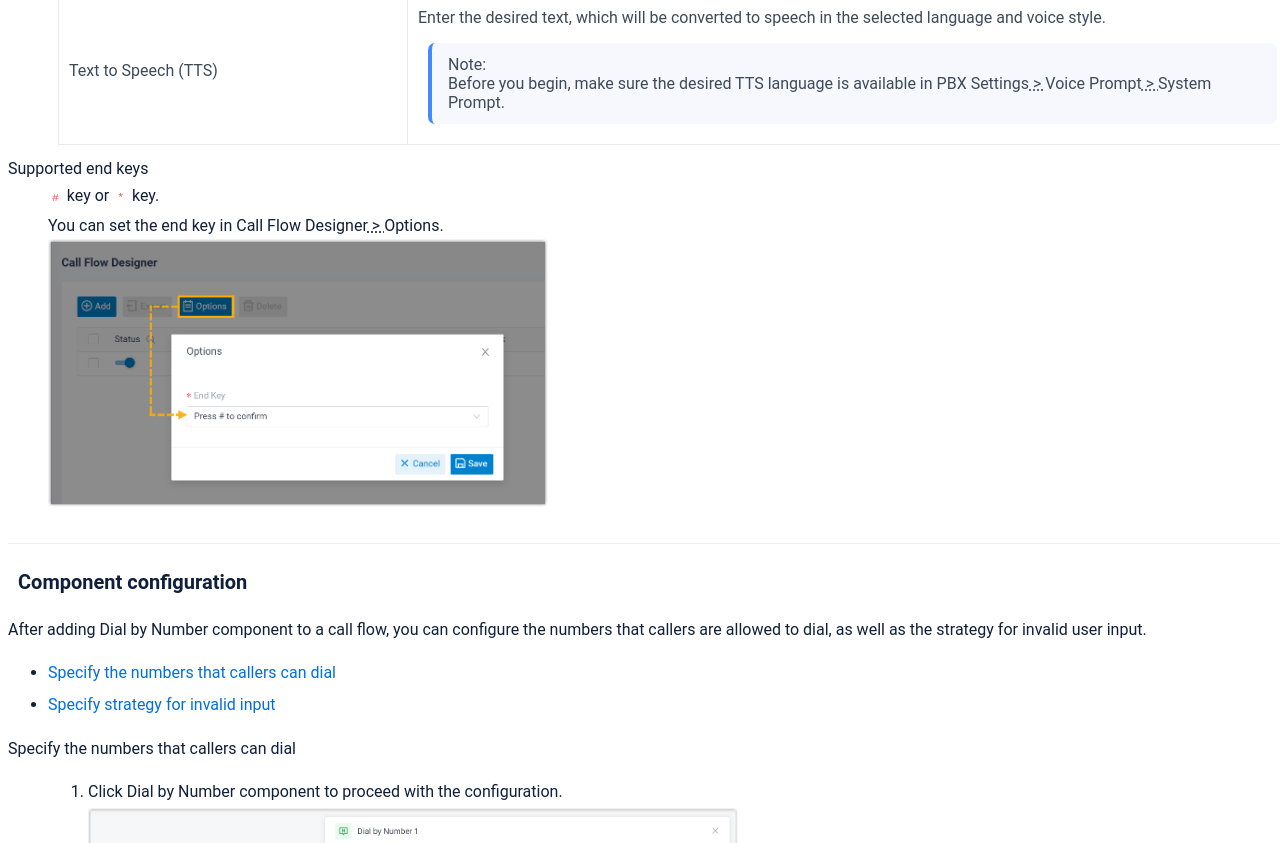
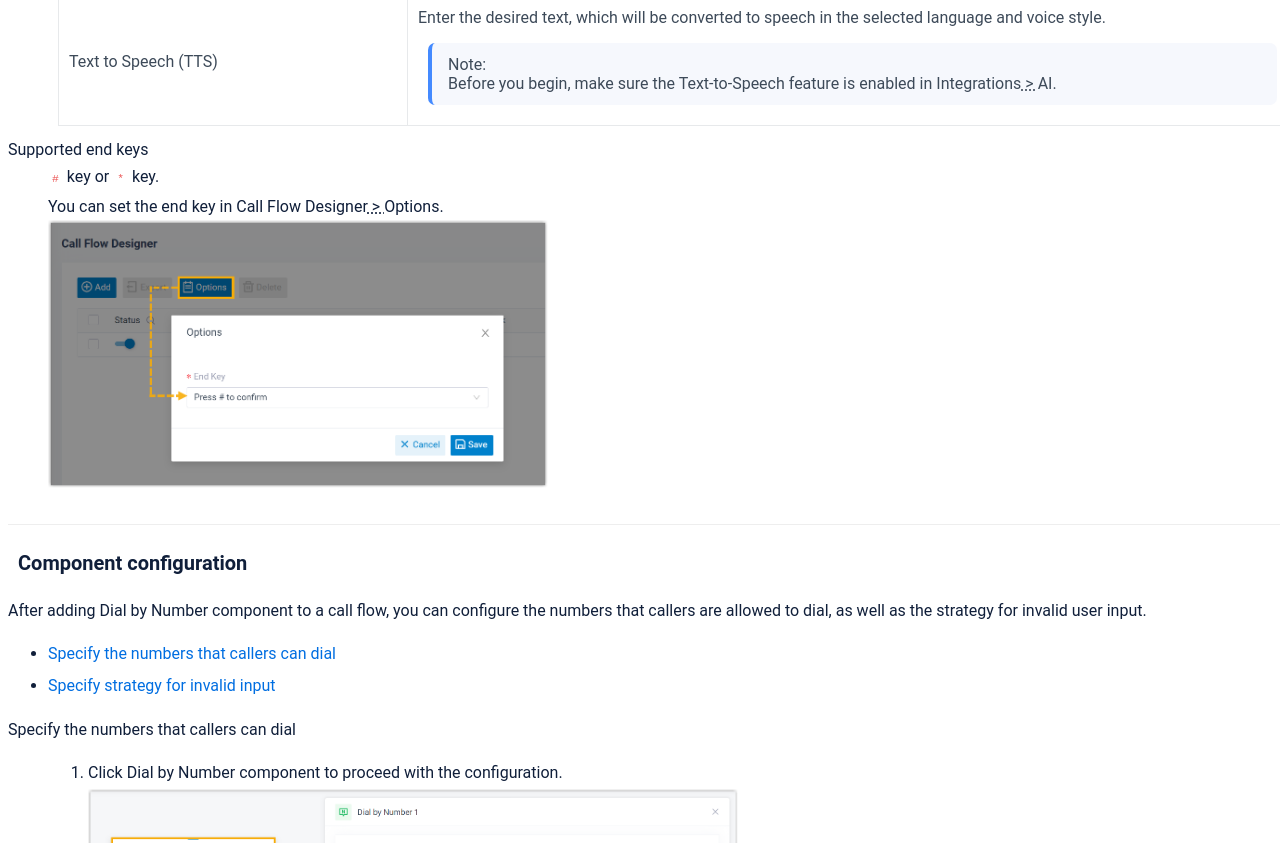
Before and after one commit to yeastardocs/beta, a plain HTML site: page dial-by-number.html in a window 1280 px wide. Shown: the part 1021-1864 px from the top of the page. Drawn offline with Linux system fonts and the light colour scheme.

Commit message:
ai updated

```diff
--- a/dial-by-number.html
+++ b/dial-by-number.html
@@ -70,7 +70,7 @@
                                                   style.</p>
                                                   <div class="- topic/p p">
                                                   <div class="- topic/note note note note_note" id="dial-by-number__d850e252" data-ofbid="dial-by-number__d850e252"><span class="note__title">Note:</span> Before you begin, make
-                                                  sure the desired TTS language is available in <span class="+ topic/ph ui-d/menucascade ph menucascade"><span class="+ topic/ph ui-d/uicontrol ph uicontrol">PBX Settings</span><abbr title="and then"> &gt; </abbr><span class="+ topic/ph ui-d/uicontrol ph uicontrol">Voice Prompt</span><abbr title="and then"> &gt; </abbr><span class="+ topic/ph ui-d/uicontrol ph uicontrol">System Prompt</span></span>.</div>
+                                                  sure the Text-to-Speech feature is enabled in <span class="+ topic/ph ui-d/menucascade ph menucascade"><span class="+ topic/ph ui-d/uicontrol ph uicontrol">Integrations</span><abbr title="and then"> &gt; </abbr><span class="+ topic/ph ui-d/uicontrol ph uicontrol">AI</span></span>.</div>
                                                   </div>
                                                 </td>
                                             </tr>
```
Also changed, not shown: initial-action.html (+1 -1 lines), prompt.html (+1 -1 lines), record.html (+1 -1 lines), transfer.html (+1 -1 lines), user-input.html (+1 -1 lines), screenshots/tts-initial-action.png.
